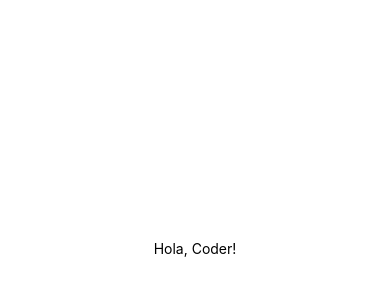
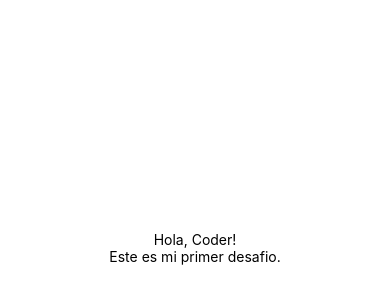
Before and after one commit to mmkippes/dda, a React Native app: screen / in a window 390 px wide. Shown: the part 174-474 px from the top of the page. Built offline with nearby package versions, Linux system fonts and the light colour scheme.

Commit message:
add text

```diff
--- a/App.js
+++ b/App.js
@@ -5,6 +5,7 @@ export default function App() {
   return (
     <View style={styles.container}>
       <Text>Hola, Coder!</Text>
+      <Text>Este es mi primer desafio.</Text>
       <StatusBar style="auto" />
     </View>
   );
```
